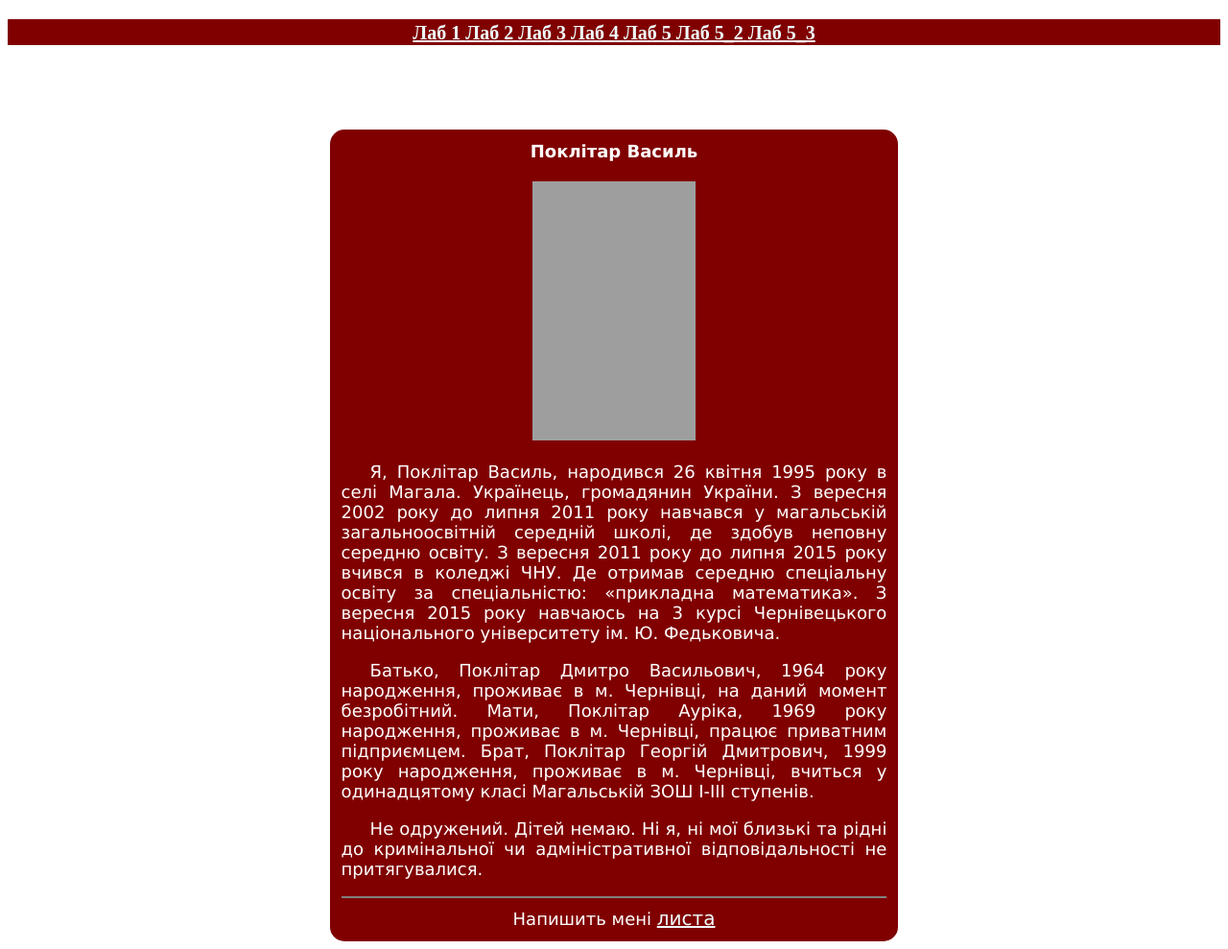
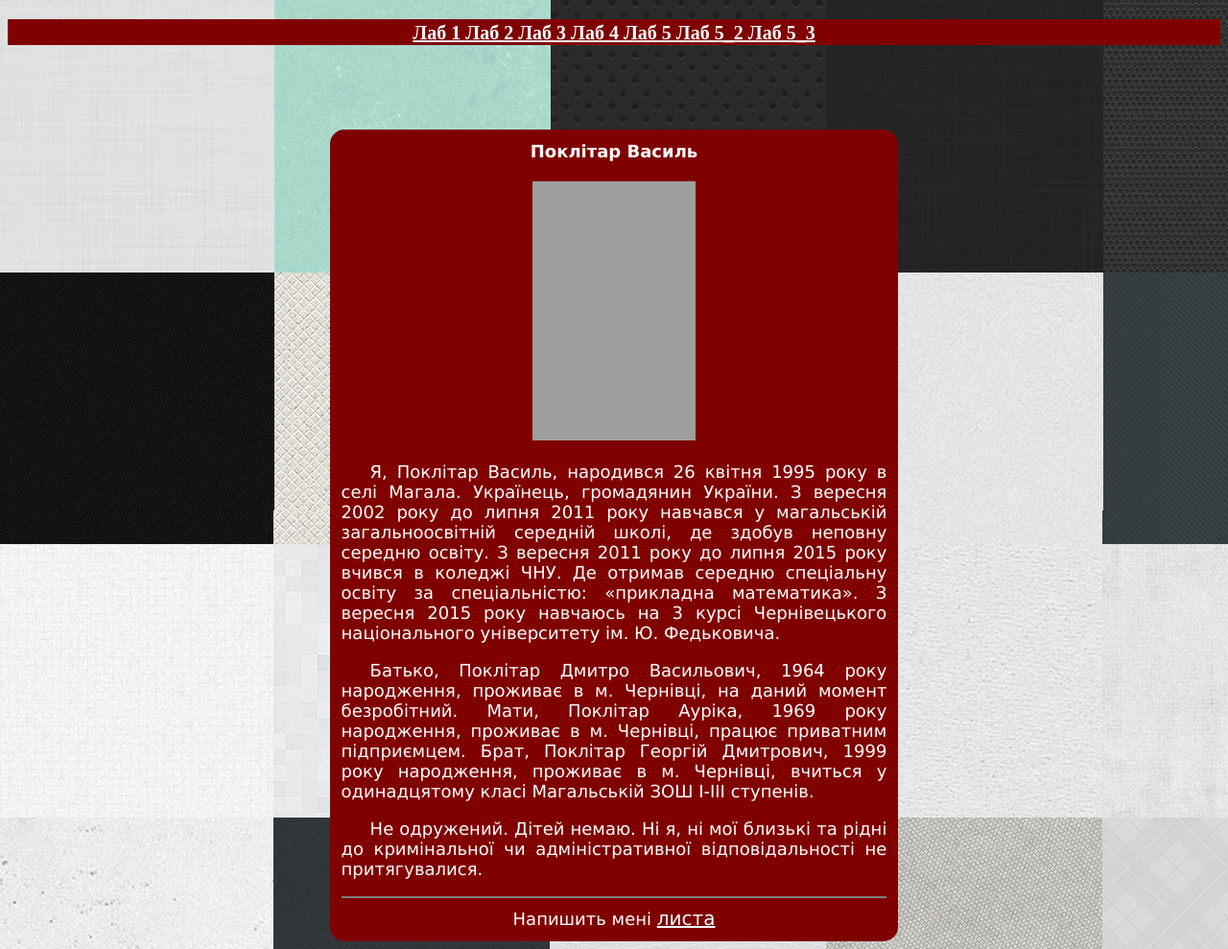
Before and after one commit to vasiokp/php_labs, a PHP site: page / in a window 1280 px wide. Shown: the whole page at 96% size. Run offline with PHP 8.4, Linux system fonts and the light colour scheme; grey boxes are pictures that could not be loaded.

Commit message:
фон утановлен

```diff
--- a/css/style.css
+++ b/css/style.css
@@ -1,6 +1,7 @@
 a:link {font-size:20px; color:azure}
 a:visited {font-size:20px; color:white}
 a:hover {font-size:22px; color:#ff6688}
+
 div {
     background: maroon;
     color: white;
@@ -9,17 +10,18 @@ div {
     margin-top:4%;
     padding: 12px;
 
+
 }
 table{
      margin-left: auto;
      margin-right: auto;
+
 }
 table,h1,h3,h2,link {
     background: maroon;
     color: white;
    }
 
-#back{
-    background:url(img/labfon.png);
-    background-color: c
+body{
+      background-image: url("../img/labfon.png");
 }
```
